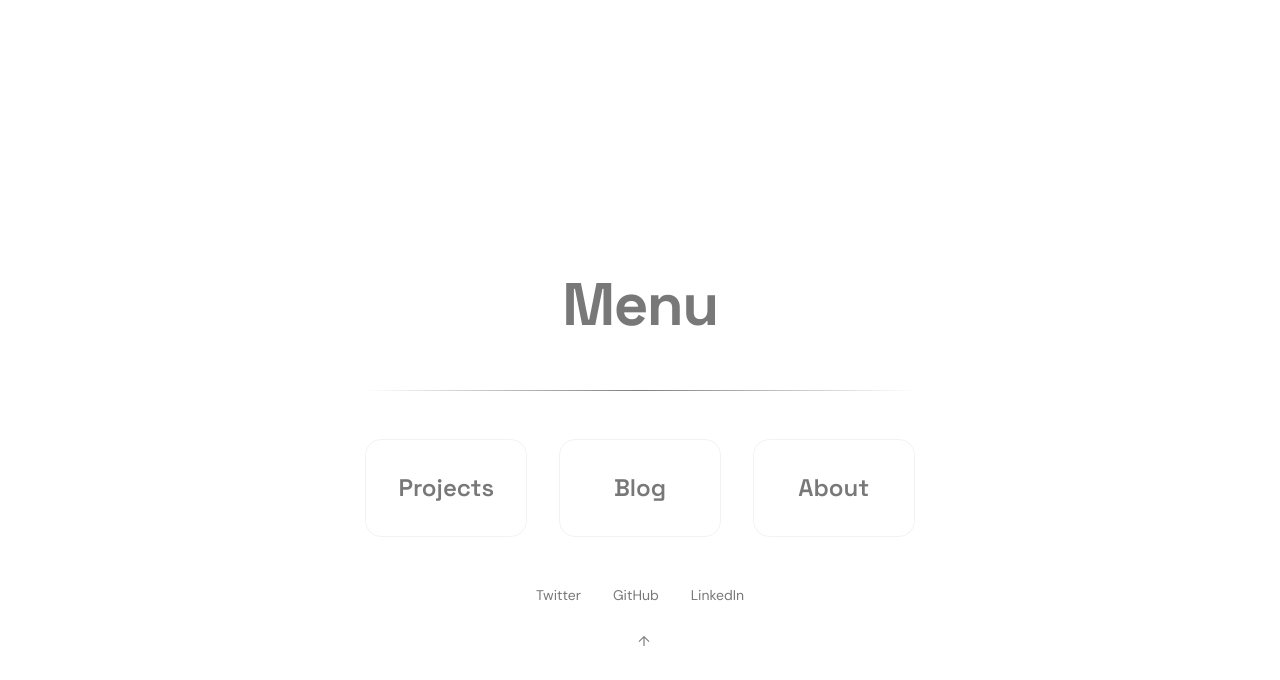
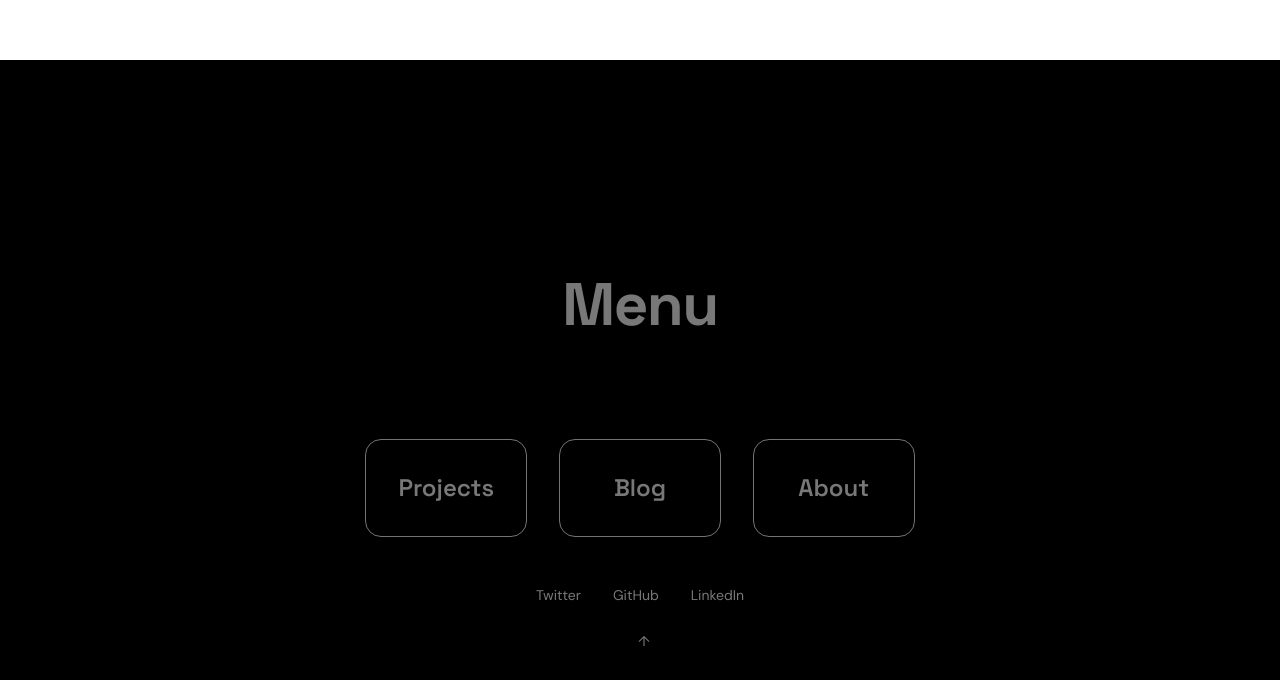
Before and after one commit to muhammadsyaddad/portfolio, a Next.js app: page / in a window 1280 px wide. Shown: the part 740-1420 px from the top of the page. Built offline with nearby package versions, Linux system fonts and the light colour scheme.

Commit message:
Fix Menu section background to solid black on scroll
Co-authored-by: muhammadsyaddad <108942629+muhammadsyaddad@users.noreply.github.com>

```diff
--- a/app/page.tsx
+++ b/app/page.tsx
@@ -55,12 +55,12 @@ export default function HomePage() {
 
   const backgroundColor = useTransform(
     scrollYProgress,
-    [0, 0.3, 0.5, 0.7, 1],
+    [0, 0.3, 0.45, 0.5, 1],
     [
       "hsl(0 0% 100%)", // white
       "hsl(0 0% 100%)", // white
-      "hsl(0 0% 20%)", // transition to dark
-      "hsl(0 0% 0%)", // black
+      "hsl(0 0% 10%)", // transition to dark (faster)
+      "hsl(0 0% 0%)", // black (reached at 0.5 when Menu section appears)
       "hsl(0 0% 0%)", // black
     ],
   );
@@ -271,7 +271,8 @@ function PortfolioSection() {
     <section
       id="portfolio-section"
       ref={sectionRef}
-      className="flex items-center justify-center min-h-screen px-6 md:px-12 relative overflow-hidden "
+      className="flex items-center justify-center min-h-screen px-6 md:px-12 relative overflow-hidden bg-black"
+      style={{ backgroundColor: "hsl(0 0% 0%)" }}
     >
       <motion.div
         className="absolute inset-0 opacity-10"
```
